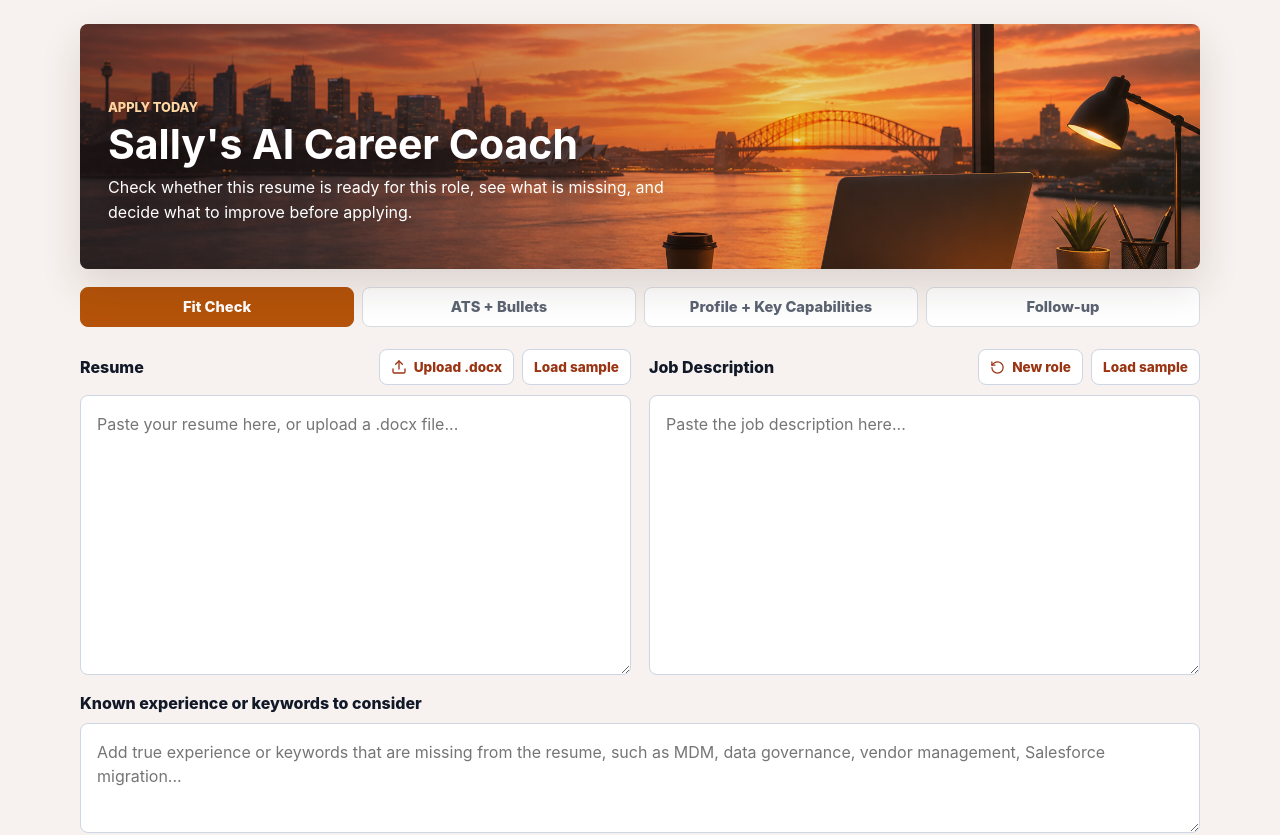
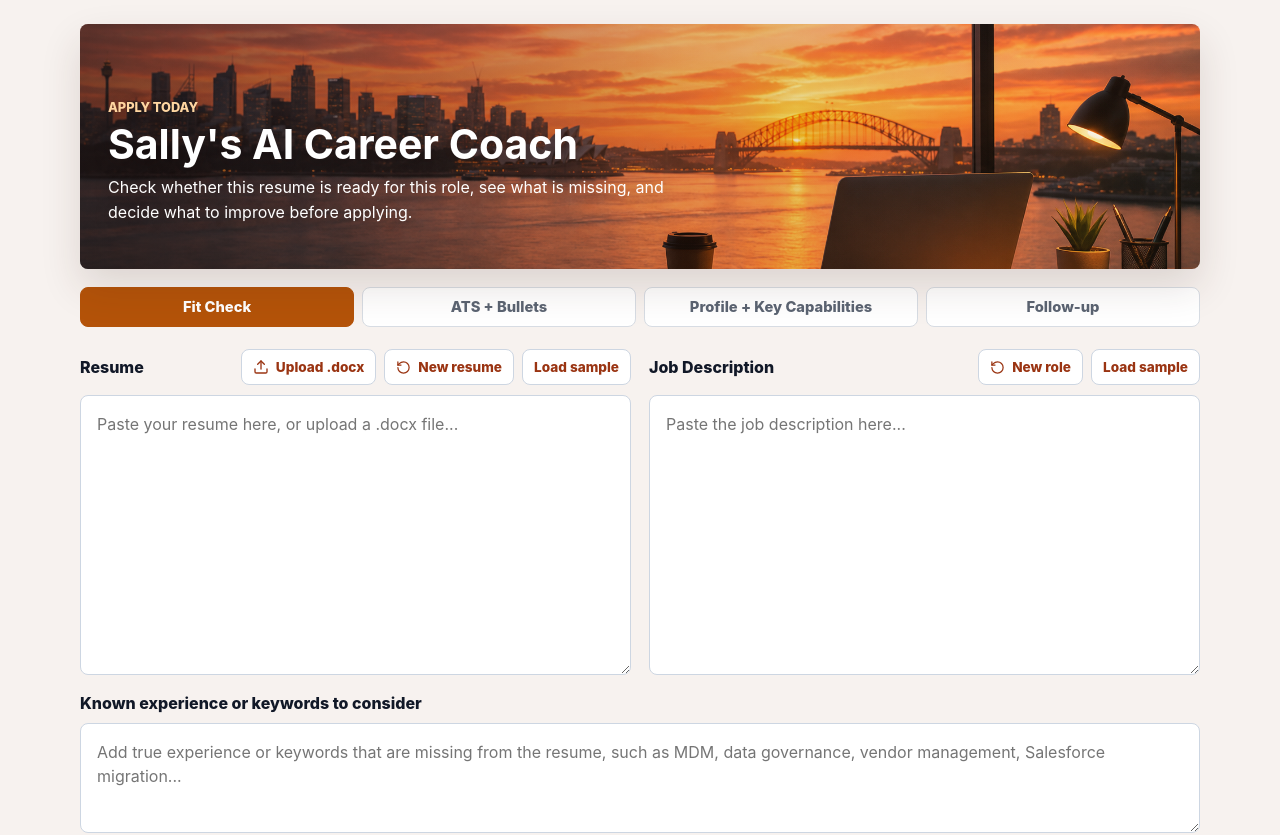
Before and after one commit to sallyrandall7-maker/rolefitai, a React (Vite) app: page / in a window 1280 px wide. Shown: the top 835 px of the page. Built offline with nearby package versions, Linux system fonts and the light colour scheme.

Commit message:
clean up prior to interview module

```diff
--- a/src/App.jsx
+++ b/src/App.jsx
@@ -285,6 +285,18 @@ function App() {
     setActiveStep("Fit Check");
   }
 
+  function handleNewResume() {
+    setResume("");
+    setFitAnalysis(null);
+    setBulletAnalysis(null);
+    setProfileAnalysis(null);
+    setContactNote(null);
+    setError("");
+    setUploadMessage("");
+    setLoadingStepIndex(0);
+    setActiveStep("Fit Check");
+  }
+
   return (
     <main className="app-shell">
       <section
@@ -313,6 +325,15 @@ function App() {
             Resume
             <span className="field-actions">
               <UploadButton onUpload={handleDocxUpload} />
+              <button
+                className="sample-button"
+                onClick={handleNewResume}
+                title="Clear resume and keep this job"
+                type="button"
+              >
+                <RotateCcw size={15} aria-hidden="true" />
+                New resume
+              </button>
               <button
                 className="sample-button"
                 onClick={() => setResume(sampleResume)}
```
